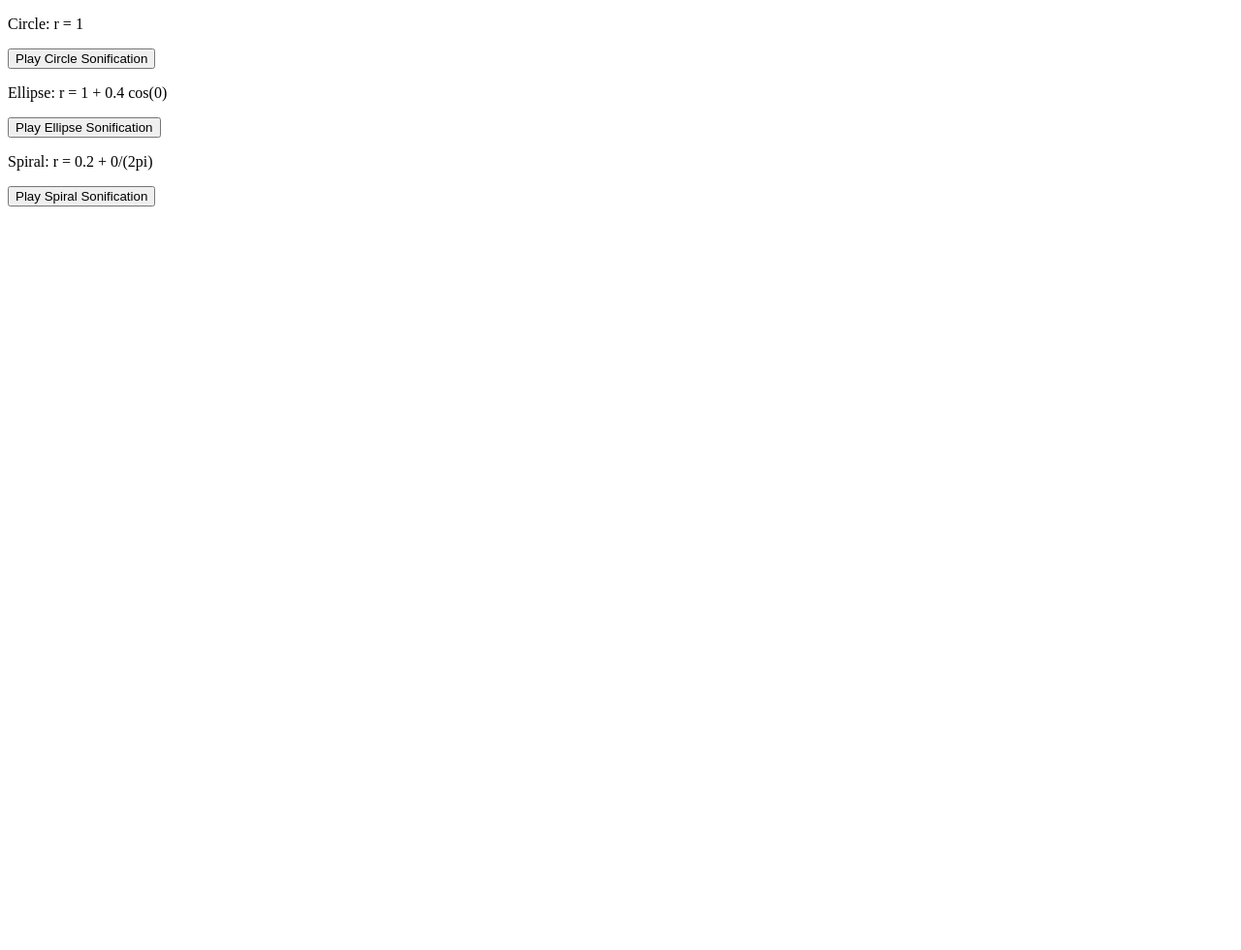
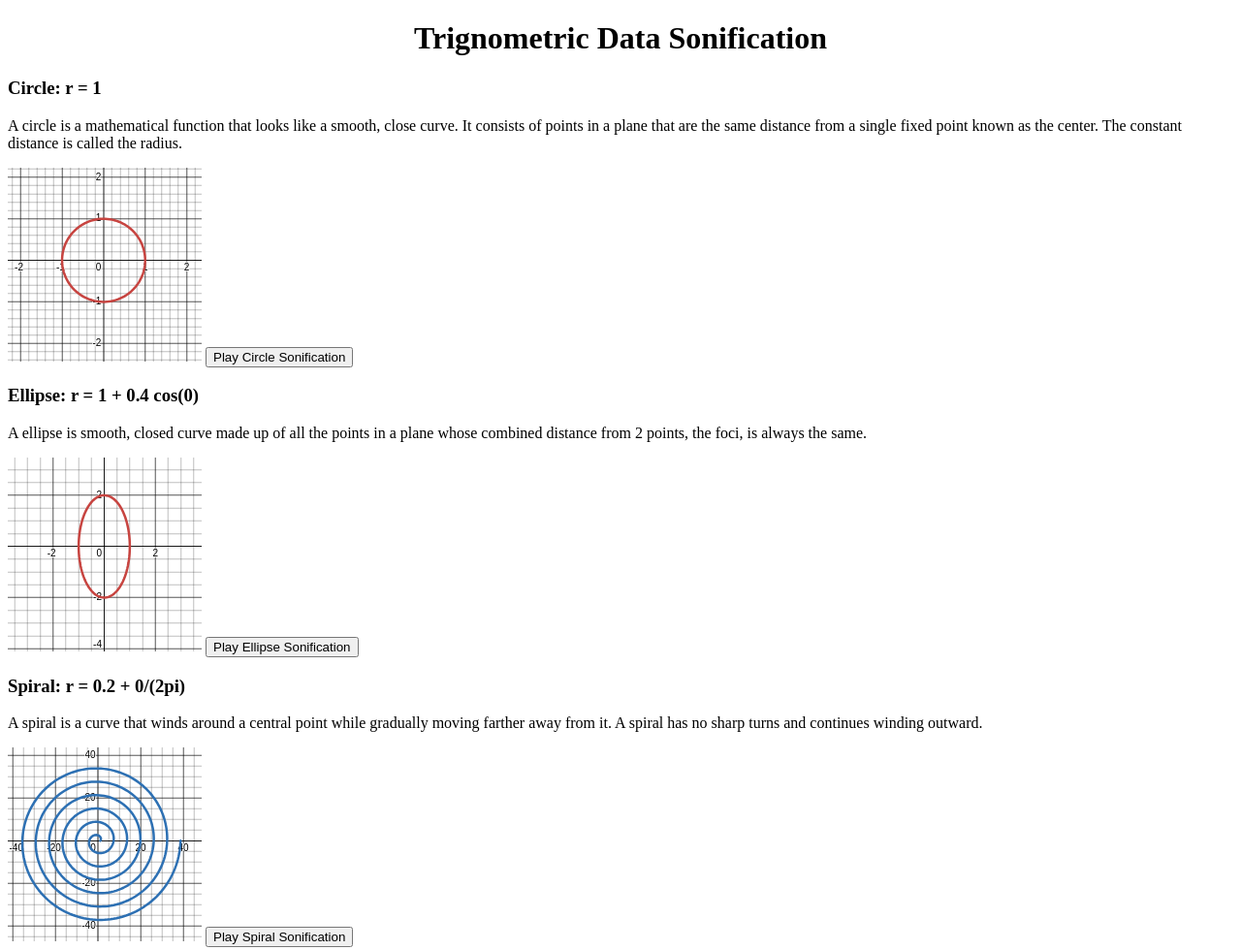
Before and after one commit to Charlotte-McCleary/PolarSonification, a plain HTML site: page index.html in a window 1280 px wide. Shown: the whole page at 97% size. Before the commit the page ends 800 px from the top, so only its background shows below. Drawn offline with Linux system fonts and the light colour scheme.

Commit message:
Added explanatory stuff for each function as well as their respective SVG images. Also got rid of the button in lines 12-23

```diff
--- a/index.html
+++ b/index.html
@@ -21,11 +21,23 @@
         }
         document.getElementById('play-btn-1').addEventListener('click', () => playTone(440));
     </script> -->
-  <p>Circle: r = 1</p>
+  <h1><center>Trignometric Data Sonification</center></h1>
+  <h3>Circle: r = 1</h3>
+  <p>A circle is a mathematical function that looks like a smooth, close curve. It consists of
+    points in a plane that are the same distance from a single fixed point known as the center. The
+    constant distance is called the radius.
+  </p>
+  <img src = "desmos-graph.svg" alt = "circle" width = "200">
   <button id = "play-btn-2">Play Circle Sonification</button>
-  <p>Ellipse: r = 1 + 0.4 cos(0)</p>
+  <h3>Ellipse: r = 1 + 0.4 cos(0)</h3>
+  <p> A ellipse is smooth, closed curve made up of all the points in a plane whose
+    combined distance from 2 points, the foci, is always the same.  </p>
+  <img src = "desmos-graph (1).svg" alt = "ellipse" width = "200">
   <button id = "play-btn-3"> Play Ellipse Sonification</button>
-  <p>Spiral: r = 0.2 + 0/(2pi)</p>
+  <h3>Spiral: r = 0.2 + 0/(2pi)</h3>
+  <p>A spiral is a curve that winds around a central point while gradually moving farther away from it.
+    A spiral has no sharp turns and continues winding outward.<p>
+  <img src = "desmos-graph (2).svg" alt = "spiral" width = "200">
   <button id = "play-btn-4"> Play Spiral Sonification</button>
 
   <script src = "polarSoni.js"></script>
```
Also changed, not shown: desmos-graph (1).svg (added), desmos-graph (2).svg (added), desmos-graph.svg (added).
